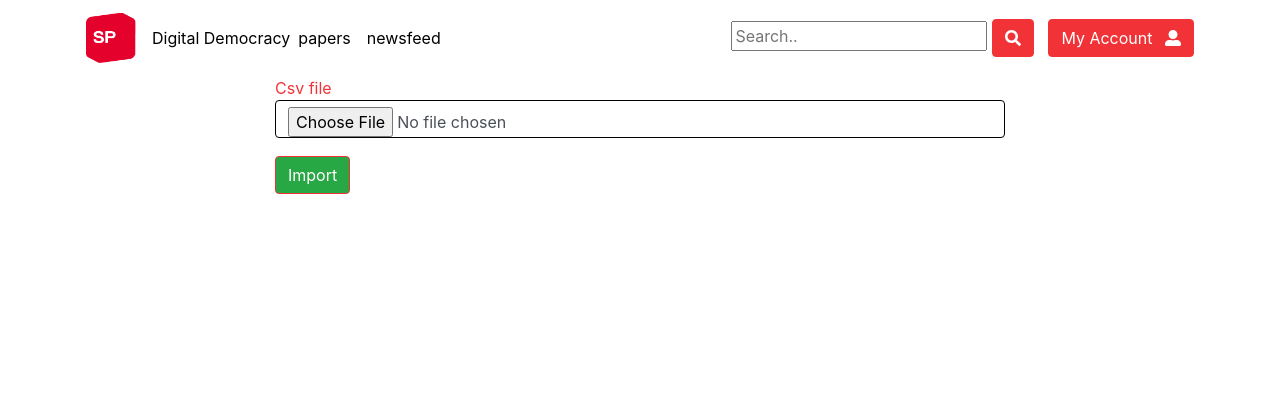
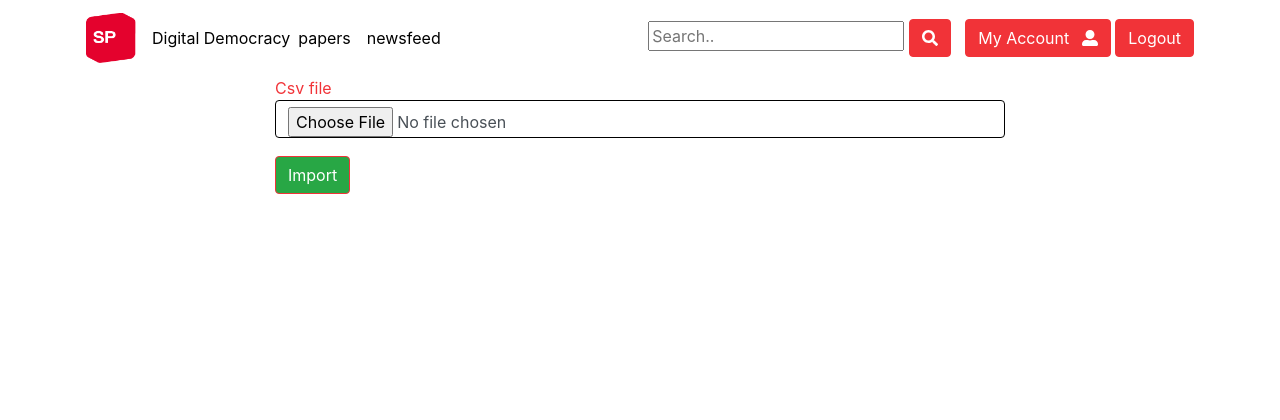
Before and after one commit to sacovo/digital-democracy, a Django app: page /members/upload-users/ in a window 1280 px wide. Shown: the top 420 px of the page. Run offline with Django 3.2, Linux system fonts and the light colour scheme; the visitor is signed in with stand-in values (Sample User, id 1); some libraries are stand-ins or nearby versions.

Commit message:
Logout Button added and linked

```diff
--- a/papers/templates/papers/base.html
+++ b/papers/templates/papers/base.html
@@ -46,6 +46,11 @@
                     <i class="fas fa-user-alt magnifierIcon"></i>
                 </a>
             </button>
+            <button class="btn btn-secondary " type="button" class="btn btn-primary">
+                <a class="my-2 my-sm-0" id="navBarAccount" href="{% url 'logout' %}">
+                    {% trans 'Logout' %}
+                </a>
+            </button>
           </form>
             {% else %}
             <button class="btn btn-secondary " type="button" class="btn btn-primary">
```
